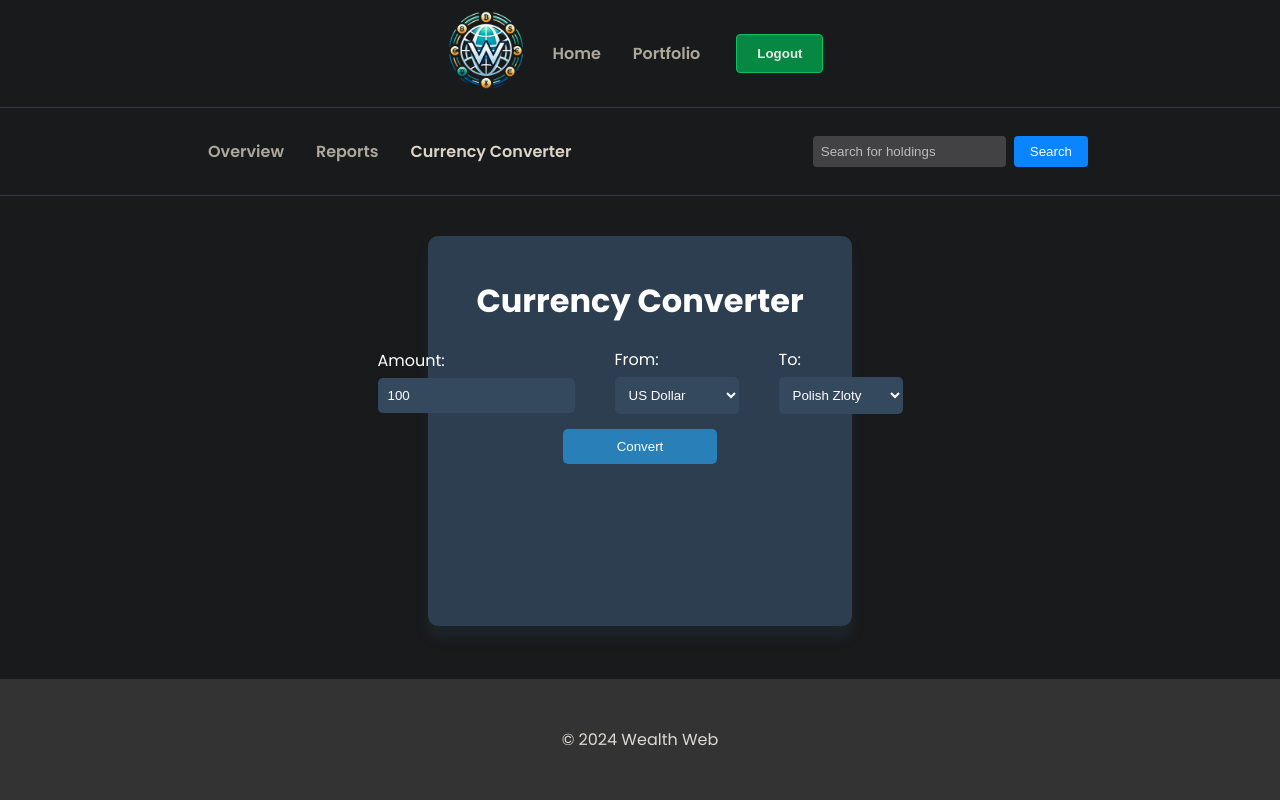
After one commit to bmazurkiewicz01/wealth-web, a Django app: page /portfolio/currency-converter in a window 1280 px wide. The commit adds this page. Run offline with Django 4.2, Linux system fonts and the light colour scheme; the visitor is signed in with stand-in values (Sample User, id 1); some web fonts are replaced.

Commit message:
Added basic layout of portfolio sub pages

```diff
--- /dev/null
+++ b/static/css/portfolio.css
@@ -0,0 +1,84 @@
+.portfolio-header {
+    display: flex;
+    flex-direction: row;
+    justify-content: center;
+    align-items: center;
+    padding: 20px 0px;
+    border-bottom: #35393c 1px solid;
+}
+.portfolio-navbar {
+    width: 70%;
+
+}
+
+.portfolio-navbar ul {
+    list-style-type: none;
+    margin: 0;
+    padding: 0;
+    overflow: hidden;
+    display: flex;
+    flex-direction: row;
+    justify-content: space-between;
+    align-items: center;
+  }
+
+.portfolio-navbar ul div {
+    display: flex;
+    flex-direction: row;
+    align-items: center;
+}
+
+
+.portfolio-navbar ul li {
+    margin: 0;
+    font-size: 1rem;
+}
+
+.portfolio-nav-item {
+      text-decoration: none;
+      padding: 11px 16px;
+      font-weight: 600;
+      color: #aea79c;
+      margin: 0;
+}
+
+.active {
+    color: #ddd4c7;
+}
+
+.portfolio-nav-item:hover {
+    color: #ddd4c7;
+}
+
+.search-bar-container form {
+    display: flex;
+    align-items: center;
+    justify-content: flex-end;
+}
+
+.search-bar-container input[type="text"] {
+    padding: 8px;
+    margin: 8px 0;
+    border: none;
+    border-radius: 4px;
+    background-color: #424245;
+    color: #FFFFFF;
+}
+
+.search-bar-container input[type="text"]::placeholder {
+    color: #BBBBBB;
+}
+
+.search-bar-container button {
+    padding: 8px 16px;
+    margin-left: 8px;
+    border: none;
+    border-radius: 4px;
+    background-color: #0A84FF;
+    color: #FFFFFF;
+    cursor: pointer;
+}
+
+.search-bar-container button:hover {
+    background-color: #007AFF;
+}
--- /dev/null
+++ b/static/js/portfolio.js
@@ -0,0 +1,8 @@
+document.querySelectorAll(".portfolio-nav-item").forEach((link) => {
+    console.log(link.href.replaceAll("/", ""));
+    console.log(window.location.href.replaceAll("/", ""));
+    if (link.href.replaceAll("/", "") === window.location.href.replaceAll("/", "")) {
+        link.classList.add("active");
+        link.setAttribute("aria-current", "page");
+    }
+});
--- a/templates/about.html
+++ b/templates/about.html
@@ -2,7 +2,7 @@
 {% load static %}
 
 {% block pageStyle %}{% static 'css/about.css' %}{% endblock %}
-{% block title %}Login - Wealth Web{% endblock %}
+{% block title %}About - Wealth Web{% endblock %}
 
 {% block content %}
     <h1 style="display: flex; justify-content: center;">About view</h2>
--- a/templates/convert_currency.html
+++ b/templates/convert_currency.html
@@ -1,11 +1,11 @@
 <!-- convert_currency.html -->
-{% extends "includes/base.html" %}
+{% extends 'includes/base_portfolio.html' %}
 {% load static %}
 
-{% block pageStyle %}{% static 'css/convert.css' %}{% endblock %}
-{% block title %}Home - Wealth Web{% endblock %}
+{% block additionalPageStyle %}{% static 'css/convert.css' %}{% endblock %}
+{% block title %}Currency Converter - Wealth Web{% endblock %}
 
-{% block content %}
+{% block portfolio-content %}
     <div class="converter">
         <h1>Currency Converter</h1>
         <form action="{% url 'convert_currency' %}" method="post" class="currency-converter-form">
--- a/templates/includes/base.html
+++ b/templates/includes/base.html
@@ -10,6 +10,7 @@
     <link rel="icon" href="{% static 'images/favicon.ico' %}" type="image/x-icon">
     <link type="text/css" rel="stylesheet" href="{% static 'css/main.css' %}">
     <link type="text/css" rel="stylesheet" href="{% block pageStyle %}{% endblock %}">
+    <link type="text/css" rel="stylesheet" href="{% block additionalPageStyle %}{% endblock %}">
     <script src="{% static 'js/main.js' %}" defer></script>
     <script src="{% block customScript %}{% endblock %}" defer></script>
     <title>{% block title %}{% endblock %}</title>
--- /dev/null
+++ b/templates/includes/base_portfolio.html
@@ -0,0 +1,29 @@
+{% extends 'includes/base.html' %}
+{% load static %}
+
+{% block pageStyle %}{% static 'css/portfolio.css' %}{% endblock %}
+{% block customScript %}{% static 'js/portfolio.js' %}{% endblock %}
+{% block title %}Portfolio - Wealth Web{% endblock %}
+
+{% block content %}
+    {% if user.is_authenticated %}
+        <div class="portfolio-header">
+            <div class="portfolio-navbar">
+                <ul>
+                    <div>
+                        <li><a href="/portfolio" class="portfolio-nav-item">Overview</a></li>
+                        <li><a href="/portfolio/reports" class="portfolio-nav-item">Reports</a></li>
+                        <li><a href="/portfolio/currency-converter" class="portfolio-nav-item">Currency Converter</a></li>
+                    </div>
+                    <div class="search-bar-container">
+                        <form action="/search" method="get">
+                            <input type="text" name="q" placeholder="Search for holdings">
+                            <button type="submit">Search</button>
+                        </form>
+                    </div>
+                </ul>
+            </div>
+        </div>
+        {% block portfolio-content %}{% endblock %}
+    {% endif %}
+{% endblock %}
--- a/templates/includes/navbar.html
+++ b/templates/includes/navbar.html
@@ -5,7 +5,6 @@
         <li><a href="/"><img src="{% static 'images/logo_without_bg.png' %}" alt="Wealth Web logo"></a></li>
         <li><a href="/" class="nav-item">Home</a></li>
         <li><a href="/portfolio" class="nav-item">Portfolio</a></li>
-        <li><a href="/about" class="nav-item">About</a></li>
 
         {% if user.is_authenticated %}
         <li>
@@ -15,6 +14,7 @@
             </form>
         </li>
         {% else %}
+            <li><a href="/about" class="nav-item">About</a></li>
             <li><a href="/login" class="nav-item">Login</a></li>
             <li><a class="grn-button" href="/register">Register</a></li>
         {% endif %}
--- /dev/null
+++ b/templates/portfolio_reports.html
@@ -0,0 +1,4 @@
+{% extends 'includes/base_portfolio.html' %}
+{% load static %}
+
+{% block title %}Reports - Wealth Web{% endblock %}
--- a/wealthweb/urls.py
+++ b/wealthweb/urls.py
@@ -23,6 +23,8 @@ urlpatterns = [
     path('', views.home_view, name='home'),
     path('home/', views.home_view, name='home'),
     path('portfolio/', views.portfolio_view, name='portfolio'),
+    path('portfolio/currency-converter', views.convert_currency_view, name='currency-converter'),
+    path('portfolio/reports', views.portfolio_reports_view, name='currency-converter'),
     path('about/', views.about_view, name='about'),
     path('login/', views.LoginView.as_view(), name='login'),
     path('register/', views.register_view, name='register'),
--- a/wealthweb/views.py
+++ b/wealthweb/views.py
@@ -32,6 +32,10 @@ def home_view(request):
 @login_required
 def portfolio_view(request):
     return render(request, 'portfolio.html')
+
+@login_required
+def portfolio_reports_view(request):
+    return render(request, 'portfolio_reports.html')
 
 def about_view(request):
     return render(request, 'about.html')
```
Also changed, not shown: templates/home.html (+6 -2 lines), templates/portfolio.html (+6 -11 lines).
